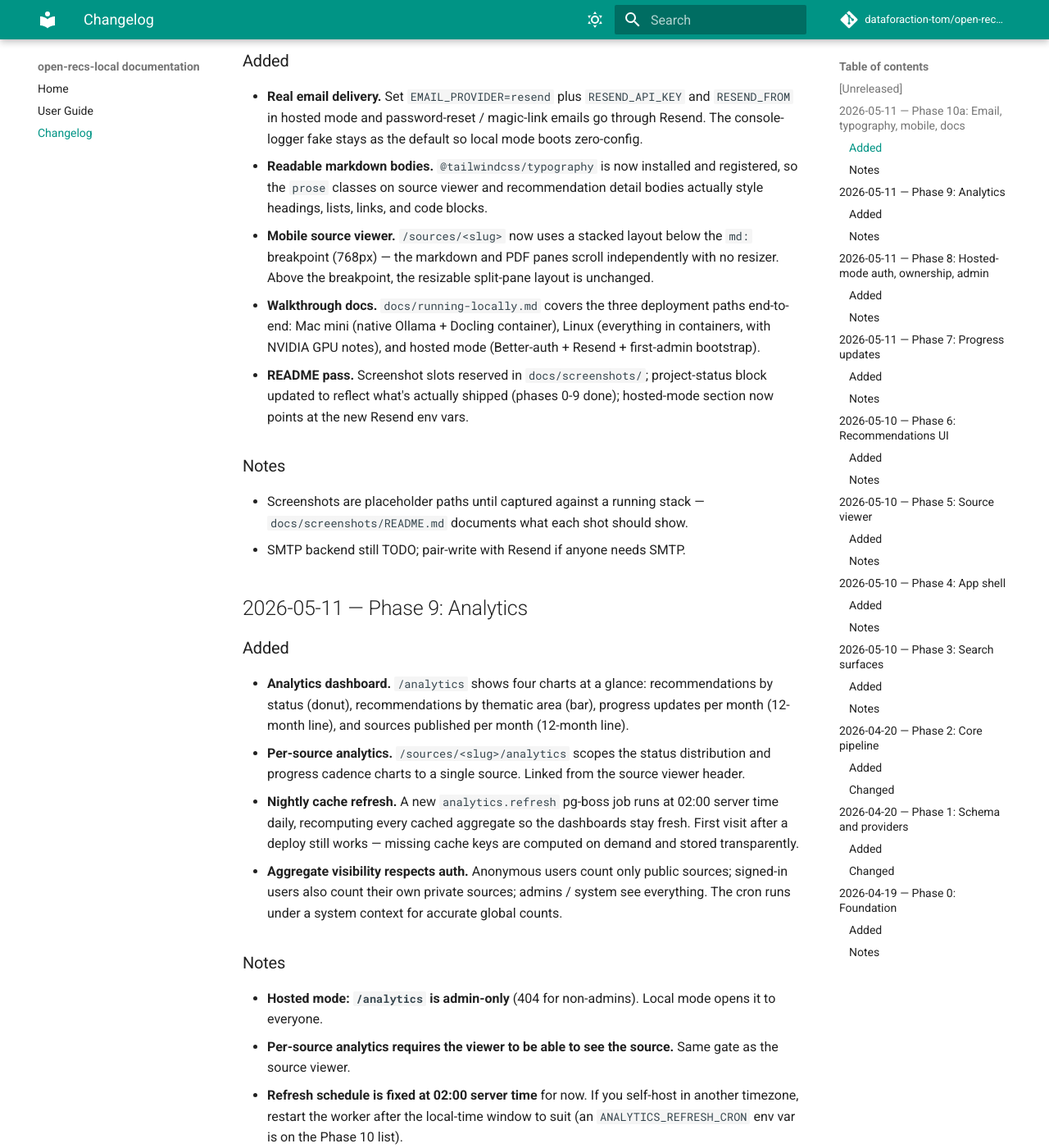
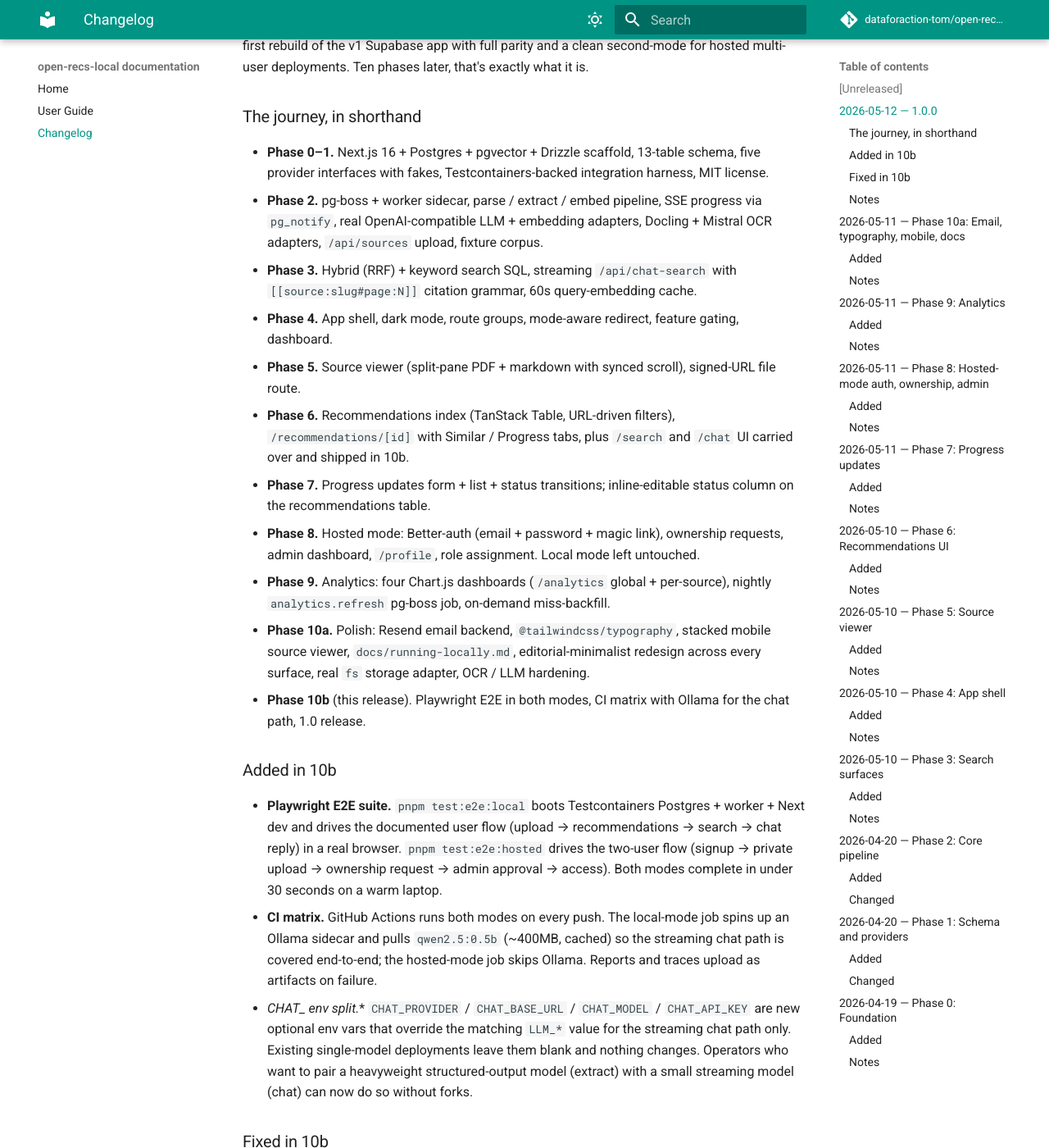
Before and after one commit to dataforaction-tom/open-recs-local, an MkDocs documentation site: the page built from docs/changelog.md, in a window 1280 px wide and 1400 px high, scrolled down 395 px. Shown: the whole window at 82% size. Built offline with MkDocs 1.6.1 and Material for MkDocs 9.7.7, drawn with Linux system fonts in a browser that asks for light colours; comment, search, counter and statistics services are not loaded; some of the changed text lies outside the part shown.

Commit message:
release: 1.0.0
Bump package.json from 0.1.0 to 1.0.0 and add the 1.0.0 changelog
entry. Tag the release with `git tag v1.0.0` on master after the
10b PR squash-merges.

The changelog summarises the journey from 0.1 → 1.0 (phases 0–10) and
itemises the 10b additions (Playwright suite, CI matrix, CHAT_* env
split) and fixes (owner stamping, backfill scoping, chat history cap,
search filter preservation, source_pages embedding). 1.x carry-overs
called out explicitly: STORAGE_PROVIDER=s3 + MinIO compose override,
NetworkViz, OAuth, 2FA, account deletion, audit log, rate limiting.

```diff
--- a/docs/changelog.md
+++ b/docs/changelog.md
@@ -6,7 +6,46 @@
 
 ## [Unreleased]
 
-Phase 10b (Playwright E2E + CI matrix + 1.0 release) is in flight.
+## 2026-05-12 — 1.0.0
+
+Open Recommendations Local hits 1.0. From the first foundation commit it set out to be a local-first rebuild of the v1 Supabase app with full parity and a clean second-mode for hosted multi-user deployments. Ten phases later, that's exactly what it is.
+
+### The journey, in shorthand
+
+- **Phase 0–1.** Next.js 16 + Postgres + pgvector + Drizzle scaffold, 13-table schema, five provider interfaces with fakes, Testcontainers-backed integration harness, MIT license.
+- **Phase 2.** pg-boss + worker sidecar, parse / extract / embed pipeline, SSE progress via `pg_notify`, real OpenAI-compatible LLM + embedding adapters, Docling + Mistral OCR adapters, `/api/sources` upload, fixture corpus.
+- **Phase 3.** Hybrid (RRF) + keyword search SQL, streaming `/api/chat-search` with `[[source:slug#page:N]]` citation grammar, 60s query-embedding cache.
+- **Phase 4.** App shell, dark mode, route groups, mode-aware redirect, feature gating, dashboard.
+- **Phase 5.** Source viewer (split-pane PDF + markdown with synced scroll), signed-URL file route.
+- **Phase 6.** Recommendations index (TanStack Table, URL-driven filters), `/recommendations/[id]` with Similar / Progress tabs, plus `/search` and `/chat` UI carried over and shipped in 10b.
+- **Phase 7.** Progress updates form + list + status transitions; inline-editable status column on the recommendations table.
+- **Phase 8.** Hosted mode: Better-auth (email + password + magic link), ownership requests, admin dashboard, `/profile`, role assignment. Local mode left untouched.
+- **Phase 9.** Analytics: four Chart.js dashboards (`/analytics` global + per-source), nightly `analytics.refresh` pg-boss job, on-demand miss-backfill.
+- **Phase 10a.** Polish: Resend email backend, `@tailwindcss/typography`, stacked mobile source viewer, `docs/running-locally.md`, editorial-minimalist redesign across every surface, real `fs` storage adapter, OCR / LLM hardening.
+- **Phase 10b** (this release). Playwright E2E in both modes, CI matrix with Ollama for the chat path, 1.0 release.
+
+### Added in 10b
+
+- **Playwright E2E suite.** `pnpm test:e2e:local` boots Testcontainers Postgres + worker + Next dev and drives the documented user flow (upload → recommendations → search → chat reply) in a real browser. `pnpm test:e2e:hosted` drives the two-user flow (signup → private upload → ownership request → admin approval → access). Both modes complete in under 30 seconds on a warm laptop.
+- **CI matrix.** GitHub Actions runs both modes on every push. The local-mode job spins up an Ollama sidecar and pulls `qwen2.5:0.5b` (~400MB, cached) so the streaming chat path is covered end-to-end; the hosted-mode job skips Ollama. Reports and traces upload as artifacts on failure.
+- **CHAT_* env split.** `CHAT_PROVIDER` / `CHAT_BASE_URL` / `CHAT_MODEL` / `CHAT_API_KEY` are new optional env vars that override the matching `LLM_*` value for the streaming chat path only. Existing single-model deployments leave them blank and nothing changes. Operators who want to pair a heavyweight structured-output model (extract) with a small streaming model (chat) can now do so without forks.
+
+### Fixed in 10b
+
+- **`POST /api/sources` now stamps `owner_user_id`** from the authenticated session in hosted mode, so a signed-in user's private uploads show up in their own catalogue listing and can be the target of ownership requests. Local mode (system context) stays public-anonymous as before.
+- **`backfillPageEmbeddings`** restricts the one-shot to sources at `status='ready'`, so it can't race in-flight pipelines and short-circuit them to `ready` mid-extract.
+- **`ChatView`** caps the history POSTed to `/api/chat-search` at 20 entries to match the server-side schema. Without trimming the client started getting 400s after roughly ten turns.
+- **`SearchForm`** now tracks `source` and `theme` in URL-bound state, so submitting / toggling mode preserves shared filtered links.
+- **`embedHandler`** embeds `source_pages` as well as `recommendations` (the bug that made `/chat` always answer "I don't have any passages").
+
+### Notes
+
+- **Compose smoke is operator-run.** Verify `docker compose up -d` (base) and `docker compose -f docker-compose.yml -f docker-compose.docling.yml up -d` (with Docling sidecar) both come up healthy on your target box before tagging.
+- **Tag the release with `git tag v1.0.0` after the 10b PR squash-merges.**
+- **`STORAGE_PROVIDER=s3` and a MinIO compose override** are intentionally **not in 1.0**. The enum value is present in the env schema but no S3 adapter ships. Plan to land it in 1.1 with a `docker-compose.minio.yml`.
+- **NetworkViz** (force-directed similarity graph) is 1.x.
+- **OAuth providers, 2FA, account deletion / GDPR export, audit log of admin actions** are all 1.x.
+- **Rate limiting** on `/api/chat-search` and signup is 1.x ops hardening.
 
 ## 2026-05-11 — Phase 10a: Email, typography, mobile, docs
 
--- a/package.json
+++ b/package.json
@@ -1,6 +1,6 @@
 {
   "name": "open-recs-local",
-  "version": "0.1.0",
+  "version": "1.0.0",
   "private": true,
   "scripts": {
     "dev": "next dev",
```
